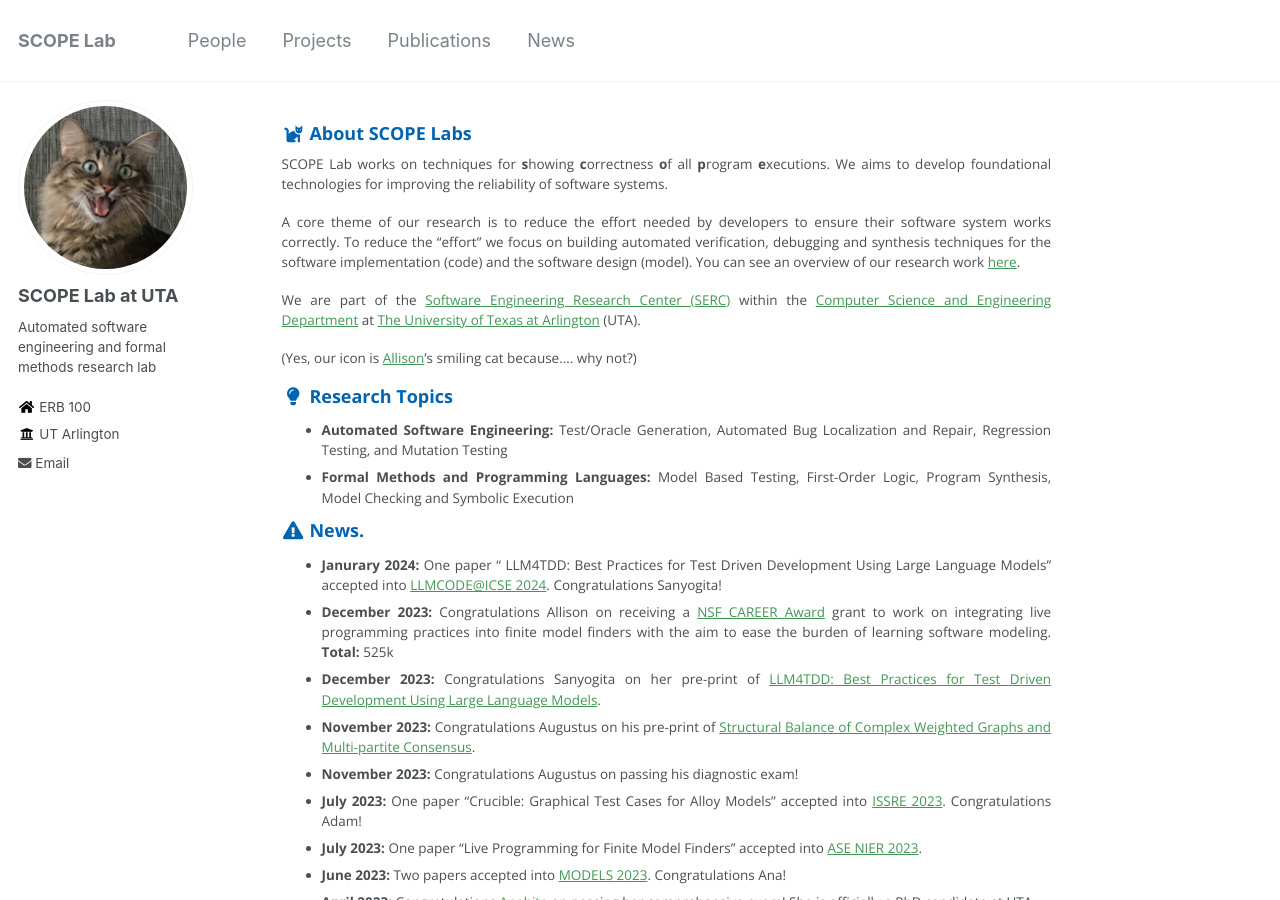
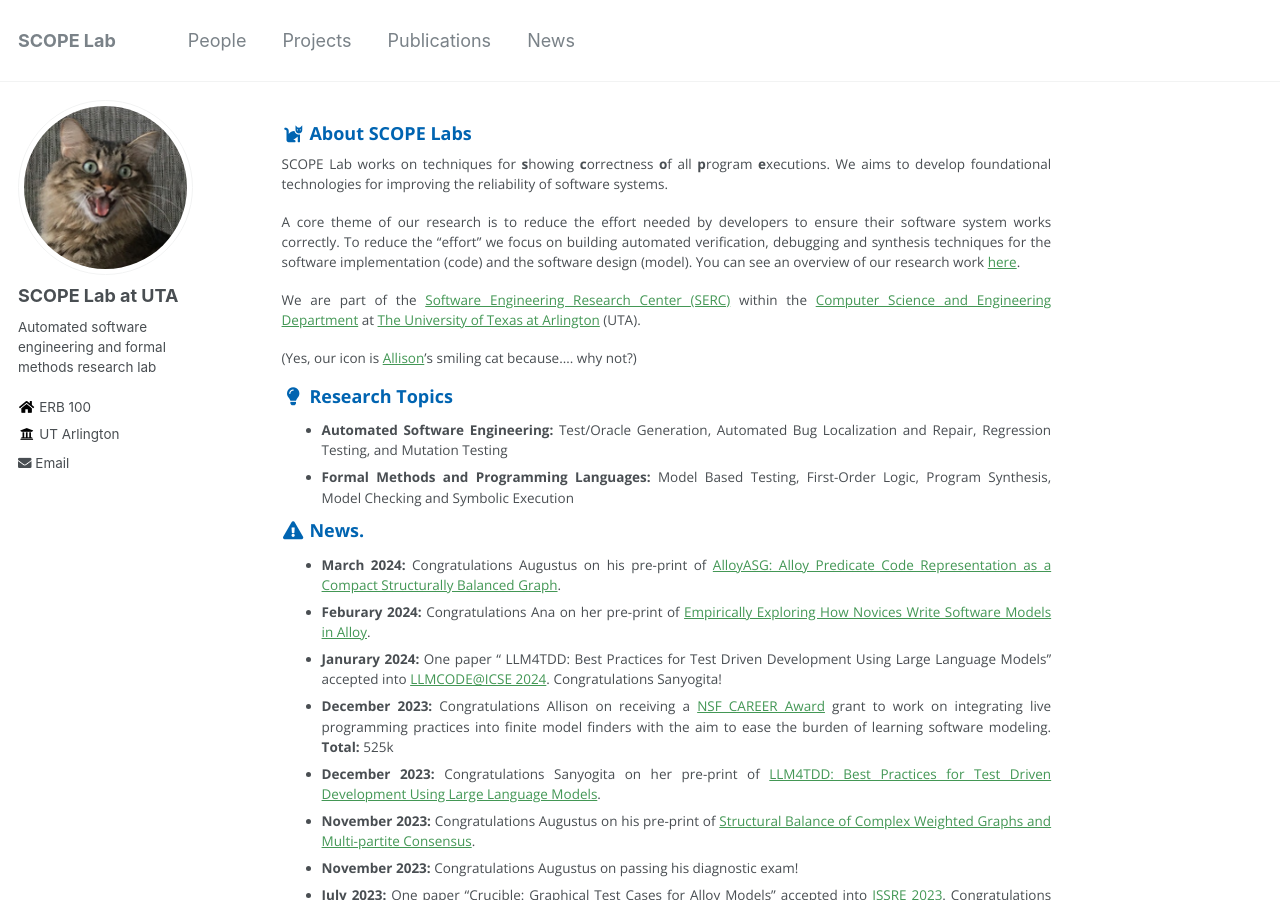
Before and after one commit to SCOPELabUTA/SCOPELabUTA.github.io, a Jekyll site: the page built from _pages/about.md, in a window 1280 px wide and 900 px high. Built offline with Jekyll 4.4.1, drawn with Linux system fonts in a browser that asks for light colours.

Commit message:
Update about.md

```diff
--- a/_pages/about.md
+++ b/_pages/about.md
@@ -24,6 +24,8 @@ Mutation Testing
 Checking and Symbolic Execution
 
 ### <i class="fa fa-fw fa-exclamation-triangle" aria-hidden="true"></i> News.
+* **March 2024:** Congratulations Augustus on his pre-print of [AlloyASG: Alloy Predicate Code Representation as a Compact Structurally Balanced Graph](https://arxiv.org/pdf/2403.00170.pdf).
+* **Feburary 2024:** Congratulations Ana on her pre-print of [Empirically Exploring How Novices Write Software Models in Alloy](https://arxiv.org/pdf/2402.06624.pdf).
 * **Janurary 2024:** One paper " LLM4TDD: Best Practices for Test Driven Development Using Large Language Models" accepted into [LLMCODE@ICSE 2024](https://llm4code.github.io/). Congratulations Sanyogita!
 * **December 2023:** Congratulations Allison on receiving a [NSF CAREER Award](https://www.nsf.gov/awardsearch/showAward?AWD_ID=2337667&HistoricalAwards=false) grant to work on integrating live programming practices into finite model finders with the aim to ease the burden of learning software modeling. **Total:** 525k
 * **December 2023:** Congratulations Sanyogita on her pre-print of [LLM4TDD: Best Practices for Test Driven Development Using Large Language Models](https://arxiv.org/abs/2312.04687).
```
